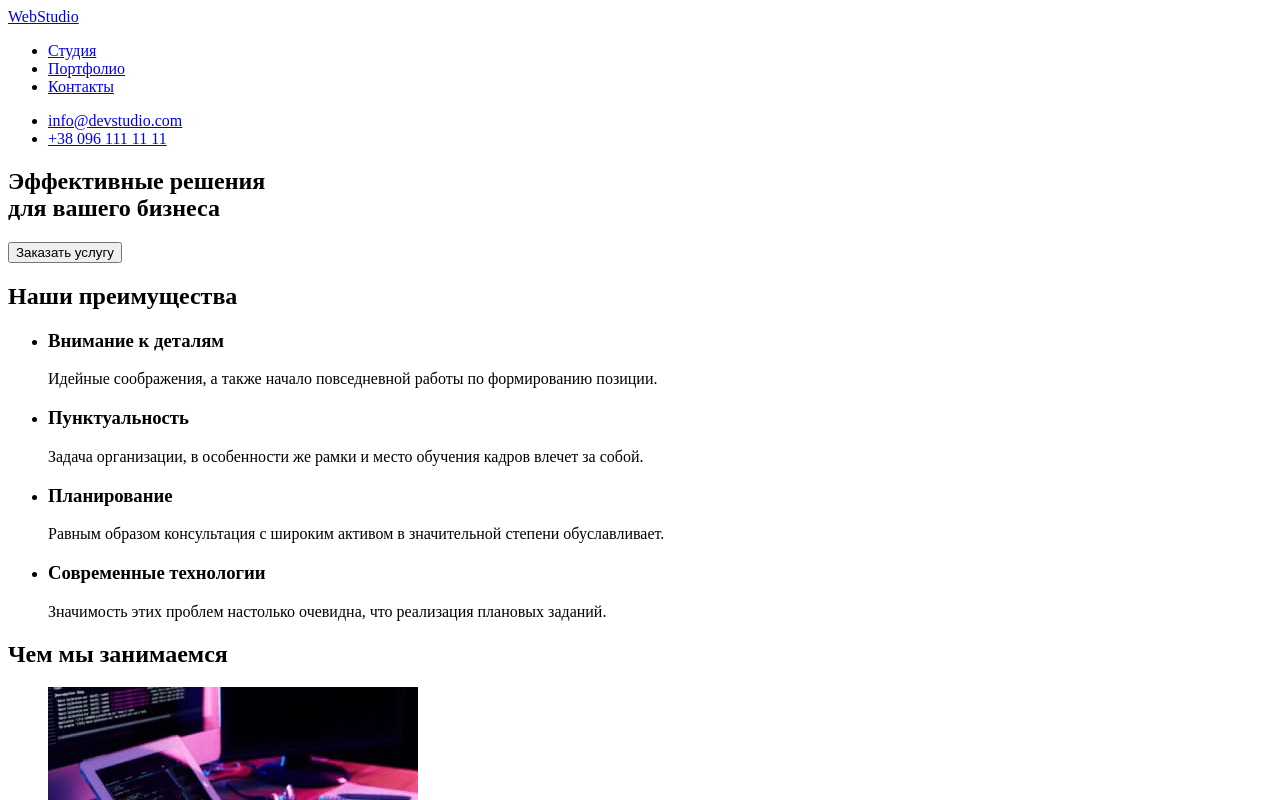
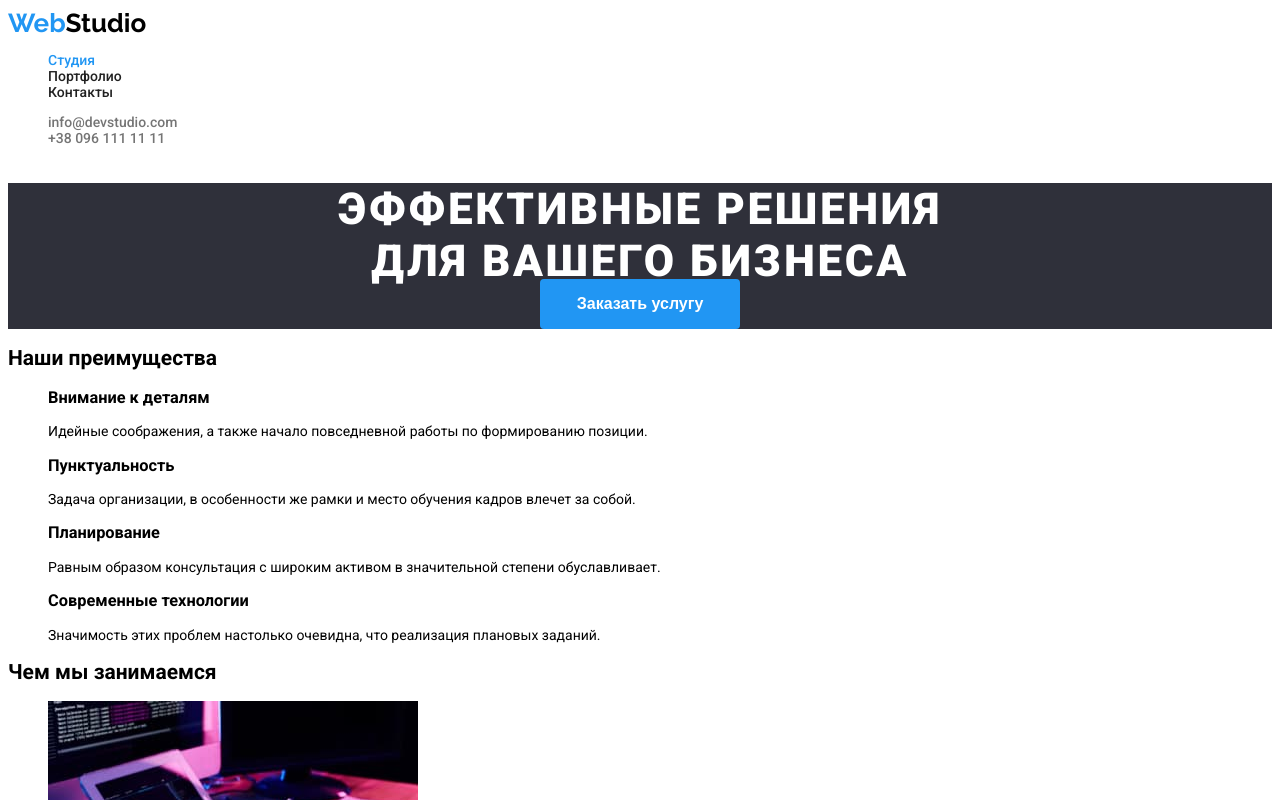
Before and after one commit to YuriiPohorilets/goit-markup-hw-02, a plain HTML site: page index.html in a window 1280 px wide. Shown: the top 800 px of the page. Drawn offline with Linux system fonts and the light colour scheme.

Commit message:
Header styles

```diff
--- a/css/styles.css
+++ b/css/styles.css
@@ -0,0 +1,92 @@
+/*
+Focus color:                #2196F3;
+Primary text color:         #212121;
+Secondary text color:       #757575;
+Active white color:         #FFFFFF;
+BG button color:            #F5F4FA;
+*/
+
+:root {
+    --focus-color:#2196F3;
+    --pimary-text: #212121;
+    --secondary-text: #757575;
+    --active-white: #FFFFFF;
+    --bg-button: #F5F4FA ;
+}
+
+body {
+    font-family: 'Roboto', sans-serif;
+    font-weight: 400;
+    font-size: 14px;
+}
+
+a {
+    text-decoration: none;
+}
+
+li {
+    list-style: none;
+}
+
+/* Header logo */
+.logo-header {
+    font-family: 'Raleway', sans-serif;
+    font-weight: 700;
+    font-size: 26px;
+    color: #000000;
+}
+
+.logo-part {
+    color: var(--focus-color);
+}
+
+/* Header navigation */
+.header-nav li {
+    font-weight: 500;
+}
+
+.nav-item {
+    color: var(--pimary-text);
+}
+
+.link:hover,
+.link:focus {
+    color: var(--focus-color);
+}
+
+.nav-item.active {
+    color: var(--focus-color);
+}
+
+/* Header contacts */
+.contact-item {
+    color: var(--secondary-text);
+}
+
+/* Action side */
+.action-box {
+    background-color: #2F303A;
+    text-align: center;
+}
+
+.caption-main {
+    font-weight: 900;
+    font-size: 44px;
+    text-transform: uppercase;
+    letter-spacing: 0.06em;
+    height: 60px;
+    color: var(--active-white);
+}
+
+.order-btn {
+    padding: 10px 32px;
+    font-weight: 700;
+    font-size: 16px;
+    width: 200px;
+    height: 50px;
+    background-color: var(--focus-color);
+    color: var(--active-white);
+    border: none;
+    border-radius: 4px;
+    cursor: pointer;
+}
--- a/index.html
+++ b/index.html
@@ -5,35 +5,43 @@
     <meta http-equiv="X-UA-Compatible" content="IE=edge">
     <meta name="viewport" content="width=device-width, initial-scale=1.0">
     <title>Студия</title>
+
+    <link rel="preconnect" href="https://fonts.googleapis.com">
+    <link rel="preconnect" href="https://fonts.gstatic.com" crossorigin>
+    <link href="https://fonts.googleapis.com/css2?family=Raleway:wght@700&display=swap" rel="stylesheet">
+    <link rel="preconnect" href="https://fonts.googleapis.com">
+    <link rel="preconnect" href="https://fonts.gstatic.com" crossorigin>
+    <link href="https://fonts.googleapis.com/css2?family=Roboto:wght@400;500;700;900&display=swap" rel="stylesheet">
+
     <link rel="stylesheet" href="./css/styles.css">
 </head>
 <body>
     <header class="header-nav">
         <!-- Navigation side -->
             <nav class="navigation">
-                <a href="#" class="logo-header"><span class="logo-header-1">Web</span>Studio</a>
+                <a href="#" class="logo-header"><span class="logo-part">Web</span>Studio</a>
                 <ul class="navigation-list">
-                    <li><a href="./index.html">Студия</a></li>
-                    <li><a href="./portfolio.html">Портфолио</a></li>
-                    <li><a href="#">Контакты</a></li>
+                    <li><a class="nav-item link active" href="./index.html">Студия</a></li>
+                    <li><a class="nav-item link" href="./portfolio.html">Портфолио</a></li>
+                    <li><a class="nav-item link" href="#">Контакты</a></li>
                 </ul>
             </nav>
         <!-- End navigation side -->
 
         <!-- Contact side -->
             <ul class="contacts-header">
-                <li><a href="mailto:info@devstudio.com">info@devstudio.com</a></li>
-                <li><a href="tel:+380961111111">+38 096 111 11 11</a></li>
+                <li><a class="contact-item link" href="mailto:info@devstudio.com">info@devstudio.com</a></li>
+                <li><a class="contact-item link" href="tel:+380961111111">+38 096 111 11 11</a></li>
             </ul>
         <!-- End contact side-->
     </header>
 
     <main>
         <!-- Action side -->
-            <section class="action-box">
-                <h1 class="caption-main">Эффективные решения <br> для вашего бизнеса</h1>
-                <button class="order-btn" type="button">Заказать услугу</button>
-            </section>
+        <section class="action-box">
+            <h1 class="caption-main">Эффективные решения <br> для вашего бизнеса</h1>
+            <button class="order-btn" type="button">Заказать услугу</button>
+        </section>
         <!-- End action side -->
 
         <!-- Advantage side-->
@@ -98,7 +106,7 @@
 
     <footer class="footer-section">
         <!-- Footer side -->
-        <a href="#" class="logo-footer"><span class="logo-footer-1">Web</span>Studio</a>
+        <a href="#" class="logo-footer"><span class="logo-part">Web</span>Studio</a>
         <address class="contacts-footer">
             <ul class="contacts-item">
                 <li><a href="https://goo.gl/maps/BJqGb4uzTvTz6RYZ6" target="_blank" rel="nofollow noreferrer noopener">г. Киев, пр-т Леси Украинки, 26</a></li>
```
